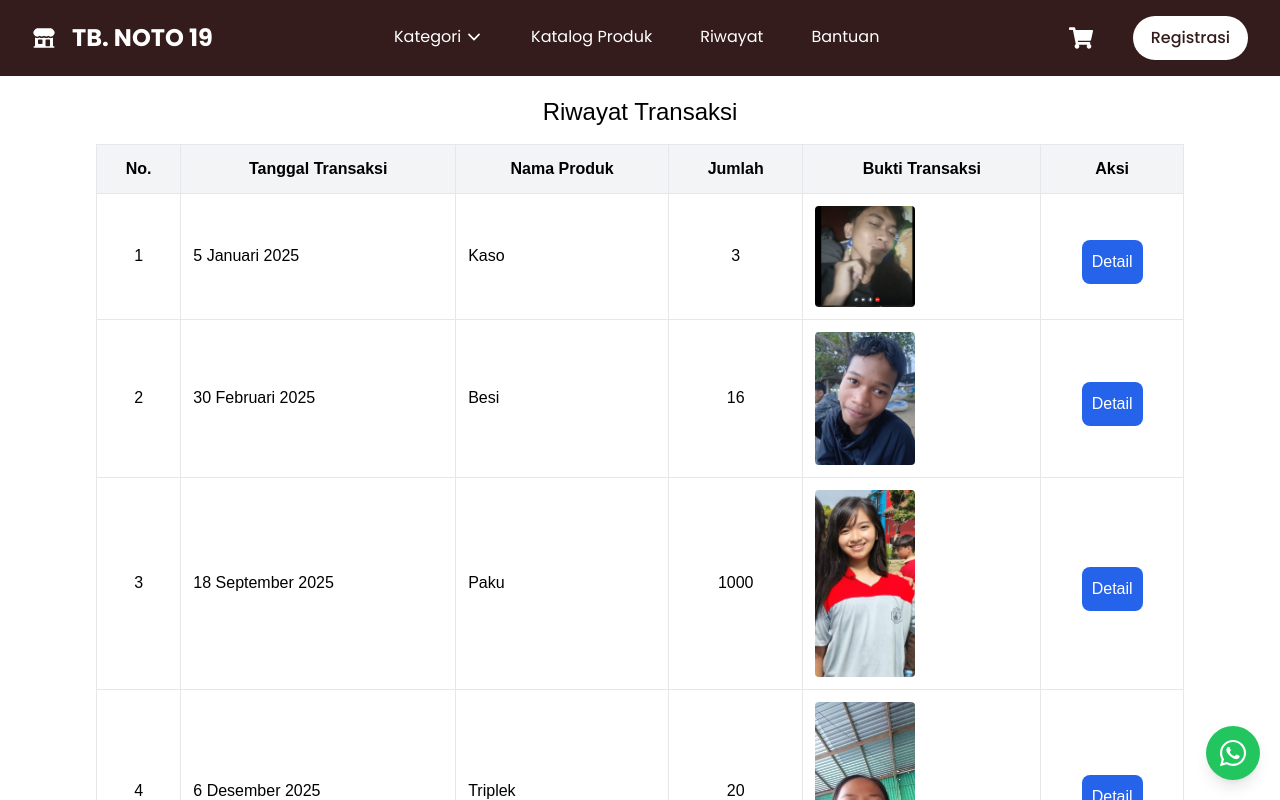
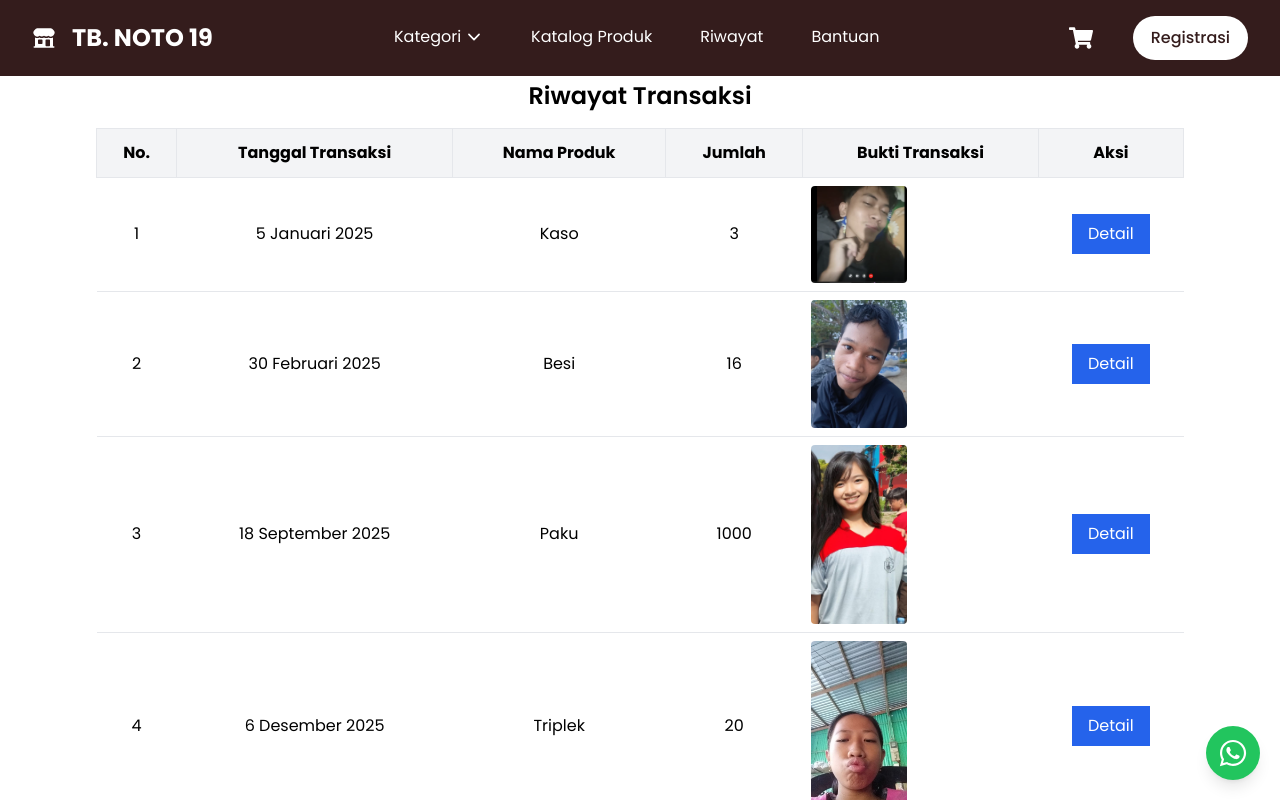
Before and after one commit to rashikaaifa/tbnoto, a React (Vite) app: page /riwayat in a window 1280 px wide. Shown: the top 800 px of the page. Built offline with nearby package versions, Linux system fonts and the light colour scheme; a web font is replaced by a local one.

Commit message:
style [NA} : edit style page riwayat

```diff
--- a/src/pages/Riwayat.jsx
+++ b/src/pages/Riwayat.jsx
@@ -1,5 +1,4 @@
 import React, { useState, useEffect } from 'react';
-import "../style/RiwayatStyle.css";
 
 import bukti1 from "../assets/img/bukti.png";
 import bukti2 from "../assets/img/genjiii.jpg";
@@ -41,32 +40,34 @@ export default function TransactionTableUnified() {
   };
 
   return (
-    <div className="transaction-container container mx-auto p-4">
-      <h1 className="transaction-header text-2xl mb-4">Riwayat Transaksi</h1>
+    <div className="mt-20 px-4 max-w-full overflow-x-hidden">
+      <h1 className="text-2xl text-center mb-4 font-semibold">Riwayat Transaksi</h1>
 
       {!isMobile ? (
-        <div className="table-wrapper">
-          <table className="transaction-table w-full">
+        <div className="overflow-x-auto mx-20">
+          <table className="w-full border-collapse">
             <thead>
-              <tr className="table-header">
-                <th>No.</th>
-                <th>Tanggal Transaksi</th>
-                <th>Nama Produk</th>
-                <th>Jumlah</th>
-                <th>Bukti Transaksi</th>
-                <th>Aksi</th>
+              <tr className="bg-gray-100 text-center">
+                <th className="p-3 border">No.</th>
+                <th className="p-3 border">Tanggal Transaksi</th>
+                <th className="p-3 border">Nama Produk</th>
+                <th className="p-3 border">Jumlah</th>
+                <th className="p-3 border">Bukti Transaksi</th>
+                <th className="p-3 border">Aksi</th>
               </tr>
             </thead>
             <tbody>
               {transactions.map((transaction) => (
-                <tr key={transaction.id} className="table-row">
-                  <td>{transaction.id}</td>
-                  <td>{transaction.date}</td>
-                  <td>{transaction.product}</td>
-                  <td>{transaction.quantity}</td>
-                  <td><img src={transaction.proof} alt="Bukti" className="proof-image" /></td>
-                  <td>
-                    <button className="detail-button" onClick={() => openDetail(transaction)}>Detail</button>
+                <tr key={transaction.id} className="text-center border-t">
+                  <td className="p-2">{transaction.id}</td>
+                  <td className="p-2">{transaction.date}</td>
+                  <td className="p-2">{transaction.product}</td>
+                  <td className="p-2">{transaction.quantity}</td>
+                  <td className="p-2">
+                    <img src={transaction.proof} alt="Bukti" className="w-24 rounded" />
+                  </td>
+                  <td className="p-2">
+                    <button onClick={() => openDetail(transaction)} className="bg-blue-600 text-white py-2 px-4 rounded-xs hover:bg-blue-700">Detail</button>
                   </td>
                 </tr>
               ))}
@@ -74,37 +75,36 @@ export default function TransactionTableUnified() {
           </table>
         </div>
       ) : (
-        <div className="mobile-cards">
+        <div className="space-y-4 px-4">
           {transactions.map((tx) => (
-            <div key={tx.id} className="transaction-card">
-              <div className="transaction-info"><span>ID Transaksi:</span><span>{tx.id}</span></div>
-              <div className="transaction-info"><span>Tanggal:</span><span>{tx.date}</span></div>
-              <div className="transaction-info"><span>Produk:</span><span>{tx.product}</span></div>
-              <div className="transaction-info"><span>Jumlah:</span><span>{tx.quantity}</span></div>
-              <div className="transaction-info">
-                {/* <span>Bukti:</span>
-                <img src={tx.proof} alt="Bukti" className="proof-image" /> */}
-              </div>
-              <button className="detail-button full-width" onClick={() => openDetail(tx)}>Detail</button>
+            <div key={tx.id} className="bg-white p-4 rounded-xl shadow-md">
+              <div className="flex justify-between text-sm mb-1"><span>ID Transaksi:</span><span>{tx.id}</span></div>
+              <div className="flex justify-between text-sm mb-1"><span>Tanggal:</span><span>{tx.date}</span></div>
+              <div className="flex justify-between text-sm mb-1"><span>Produk:</span><span>{tx.product}</span></div>
+              <div className="flex justify-between text-sm mb-3"><span>Jumlah:</span><span>{tx.quantity}</span></div>
+              <button onClick={() => openDetail(tx)} className="w-full bg-blue-600 text-white py-2 rounded hover:bg-blue-700">Detail</button>
             </div>
           ))}
         </div>
       )}
 
       {showDetail && selectedTransaction && (
-  <div className="modal-backdrop">
-  <div className="modal-content">
-      <div className="modal-header">
-        <h2 className="modal-title">Detail Transaksi</h2>
-        <button onClick={closeDetail} className="close-button">&times;</button>
+        <div className="fixed inset-0 bg-black bg-opacity-40 flex items-center justify-center z-50 px-4">
+          <div className="bg-white p-6 rounded-xl w-full max-w-md relative">
+            <div className="flex justify-between items-center mb-4">
+              <h2 className="text-xl font-bold">Detail Transaksi</h2>
+              <button onClick={closeDetail} className="text-3xl leading-none">&times;</button>
             </div>
-      <div className="modal-body">
-        <div className="detail-group"><p>No. Transaksi</p><p>{selectedTransaction.id}</p></div>
-        <div className="detail-group"><p>Tanggal</p><p>{selectedTransaction.date}</p></div>
-        <div className="detail-group"><p>Produk</p><p>{selectedTransaction.product}</p></div>
-        <div className="detail-group"><p>Jumlah</p><p>{selectedTransaction.quantity}</p></div>
-        <div className="detail-group"><p>Bukti Transaksi</p><img src={selectedTransaction.proof} alt="Bukti" className="proof-image" /></div>
-        <div className="detail-group"><p>Detail</p><p>{selectedTransaction.details}</p></div>
+            <div className="space-y-3 text-sm">
+              <div className="flex justify-between"><p>No. Transaksi</p><p>{selectedTransaction.id}</p></div>
+              <div className="flex justify-between"><p>Tanggal</p><p>{selectedTransaction.date}</p></div>
+              <div className="flex justify-between"><p>Produk</p><p>{selectedTransaction.product}</p></div>
+              <div className="flex justify-between"><p>Jumlah</p><p>{selectedTransaction.quantity}</p></div>
+              <div>
+                <p className="mb-1">Bukti Transaksi</p>
+                <img src={selectedTransaction.proof} alt="Bukti" className="w-full rounded" />
+              </div>
+              <div><p className="mb-1">Detail</p><p>{selectedTransaction.details}</p></div>
             </div>
           </div>
         </div>
--- a/src/style/RiwayatStyle.css
+++ /dev/null
@@ -1,153 +0,0 @@
-body {
-  margin: 0;
-  overflow-x: hidden;
-}
-
-.transaction-container {
-  font-family: sans-serif;
-  max-width: 100%;
-  overflow-x: hidden;
-  margin-top: 80px    ;
-}
-
-.table-wrapper {
-  overflow-x: auto;
-  margin: 0 auto;
-  margin-right: 80px;
-  margin-left: 80px;
-}
-
-.transaction-header {
-  text-align: center;
-}
-
-.transaction-table {
-  width: 100%;
-  border-collapse: collapse;
-  overflow-x: hidden;
-  table-layout: auto;
-}
-
-.transaction-table th,
-.transaction-table td {
-  padding: 12px;
-  border: 1px solid #e5e7eb;
-}
-
-.transaction-table th {
-  background-color: #f3f4f6;
-  text-align: center; /* Header center */
-}
-
-.transaction-table td:nth-child(1),
-.transaction-table td:nth-child(4),
-.transaction-table td:nth-child(5),
-.transaction-table td:nth-child(6) {
-  text-align: center; /* No., Jumlah, Bukti, Aksi center */
-}
-
-.proof-image {
-  width: 100px;
-  height: auto;
-  border-radius: 4px;
-}
-
-.transaction-card {
-  background-color: #fff;
-  margin: 0 20px 16px 20px;
-  padding: 16px;
-  border-radius: 12px;
-  box-shadow: 0 1px 4px rgba(0, 0, 0, 0.1);
-}
-
-.transaction-info {
-  display: flex;
-  justify-content: space-between;
-  margin-bottom: 6px;
-  font-size: 14px;
-}
-
-.detail-button {
-  background-color: #2563eb;
-  color: white;
-  border: none;
-  padding: 10px;
-  margin-top: 12px;
-  border-radius: 8px;
-  cursor: pointer;
-}
-
-.detail-button.full-width {
-  width: 100%;
-}
-
-.detail-button:hover {
-  background-color: #1d4ed8;
-}
-
-/* Modal Styles */
-.modal-backdrop {
-  position: fixed;
-  top: 0;
-  left: 0;
-  width: 100%;
-  height: 100%;
-  background: rgba(0, 0, 0, 0.4);
-  display: flex;
-  align-items: center;
-  justify-content: center;
-  z-index: 50;
-}
-
-.modal-content {
-  background: white;
-  padding: 24px;
-  border-radius: 12px;
-  max-width: 500px;
-  width: 90%;
-  position: relative;
-  margin-right: 32px;
-  margin-left: 32px;
-
-}
-
-.modal-header {
-  display: flex;
-  justify-content: space-between;
-  align-items: center;
-}
-
-.modal-title {
-  font-size: 20px;
-  font-weight: bold;
-}
-
-.close-button {
-  background: transparent;
-  border: none;
-  font-size: 32px;
-  cursor: pointer;
-}
-
-
-.detail-group {
-  margin-bottom: 12px;
-}
-
-.detail-group p {
-  margin: 4px 0;
-}
-
-.close-modal-button {
-  background-color: #ef4444;
-  color: white;
-  padding: 10px 16px;
-  border: none;
-  border-radius: 8px;
-  cursor: pointer;
-  margin-top: 16px;
-}
-
-.close-modal-button:hover {
-  background-color: #dc2626;
-}
```
Lines whose indentation alone changed are shown as unchanged.
